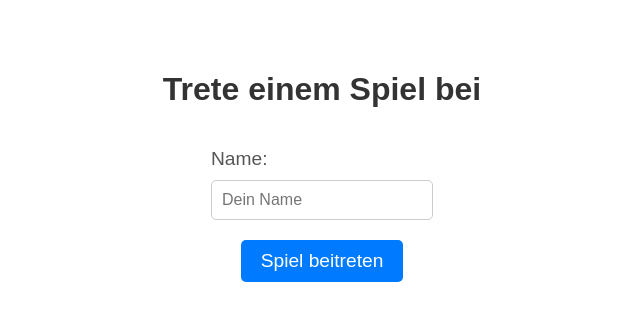
After one commit to HSBI-Lerngruppe-Bres/Durak, a Flask app: page /room/1 in a window 1280 px wide. The commit adds this page. Shown: the top 321 px of the page, without its empty margins (318-958 px from the left). Run offline with Flask 3, Linux system fonts and the light colour scheme; some libraries are stand-ins or nearby versions.

Commit message:
room sharing works

```diff
--- a/app.py
+++ b/app.py
@@ -232,6 +232,21 @@ def handle_start_game():
         rooms[room]['defender'] = list(rooms[room]['hands'].keys())[defender_index]
         emit('start_player', {'player': player_with_lowest_trump}, room=room)
         print(f"Game started in room {room} with player {player_with_lowest_trump} as attacker and {rooms[room]['defender']} as defender")
+
+
+@app.route('/room/<code>', methods=['GET', 'POST'])
+def join_room_direct(code):
+    if request.method == 'POST':
+        name = request.form['name']
+        if not name:
+            flash('Bitte geben Sie einen Namen ein.')
+            return redirect(url_for('join_room_direct', code=code))
+
+        session['room'] = code
+        session['name'] = name
+        return redirect(url_for('room'))
+    return render_template('join_room.html', code=code)
+
 
 @socketio.on('join')
 def on_join(data):
--- /dev/null
+++ b/static/css/join_room.css
@@ -0,0 +1,48 @@
+/* join_room.css */
+.join-room-form {
+    display: flex;
+    flex-direction: column;
+    align-items: center;
+    gap: 20px;
+    margin-top: 50px;
+}
+
+.join-room-form h1 {
+    font-size: 2em;
+    color: #333;
+}
+
+.join-room-form div {
+    display: flex;
+    flex-direction: column;
+    align-items: flex-start;
+    gap: 10px;
+}
+
+.join-room-form label {
+    font-size: 1.2em;
+    color: #555;
+}
+
+.join-room-form input {
+    padding: 10px;
+    font-size: 1em;
+    width: 200px;
+    border: 1px solid #ccc;
+    border-radius: 5px;
+}
+
+.join-room-form button {
+    padding: 10px 20px;
+    font-size: 1.2em;
+    color: white;
+    background-color: #007bff;
+    border: none;
+    border-radius: 5px;
+    cursor: pointer;
+    transition: background 0.3s;
+}
+
+.join-room-form button:hover {
+    background-color: #0056b3;
+}
--- /dev/null
+++ b/templates/join_room.html
@@ -0,0 +1,18 @@
+<!-- join_room.html -->
+{% extends 'base.html' %}
+{% block content %}
+<link rel="stylesheet" href="{{ url_for('static', filename='css/join_room.css') }}">
+<form method="post" class="join-room-form">
+    <h1>Trete einem Spiel bei</h1>
+    <div>
+        <label>Name:</label>
+        <input
+            type="text"
+            placeholder="Dein Name"
+            name="name"
+            required
+        />
+    </div>
+    <button type="submit">Spiel beitreten</button>
+</form>
+{% endblock %}
```
Also changed, not shown: static/multiplayer.js (added, +16 -0 lines), templates/spielfeld.html (+13 -0 lines).
